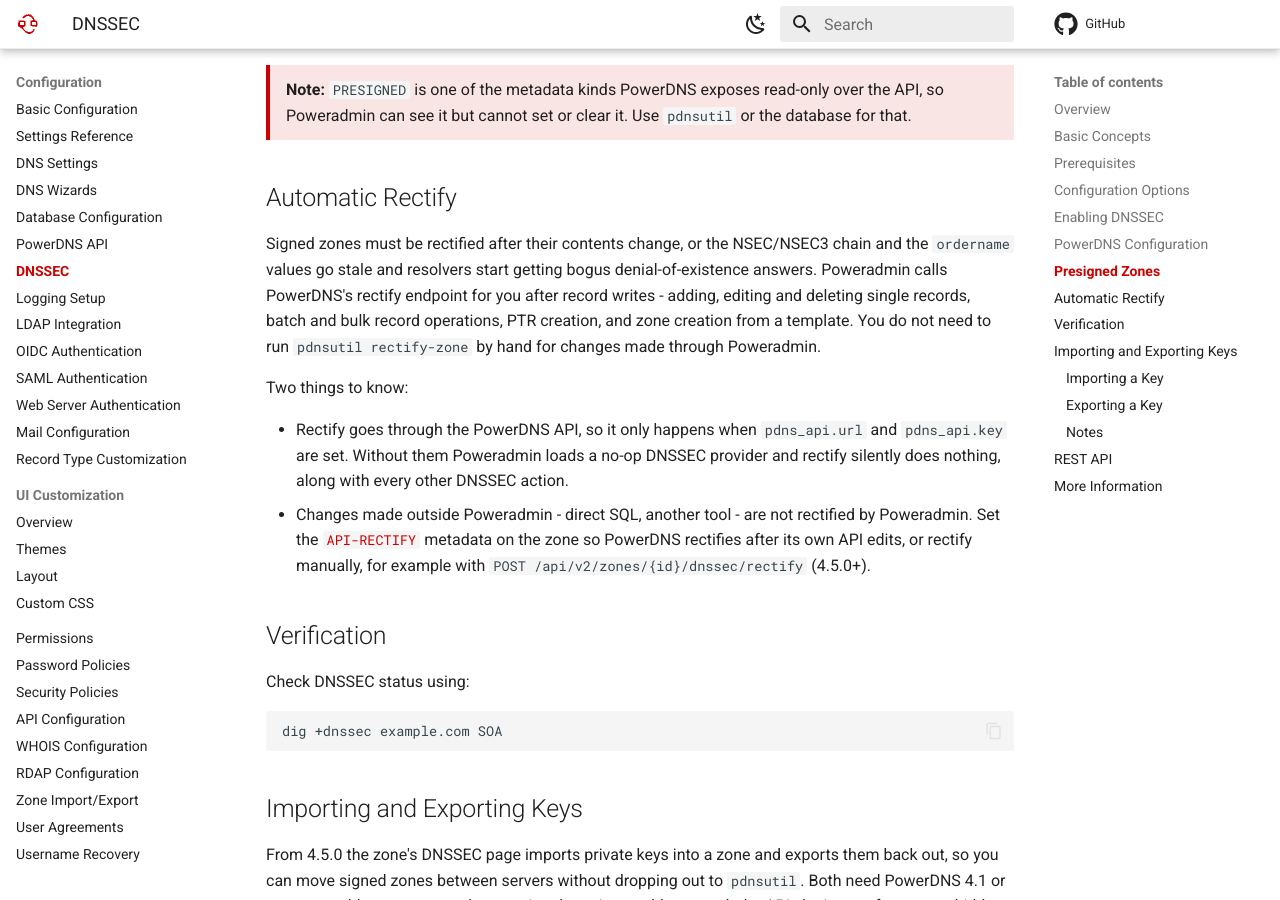
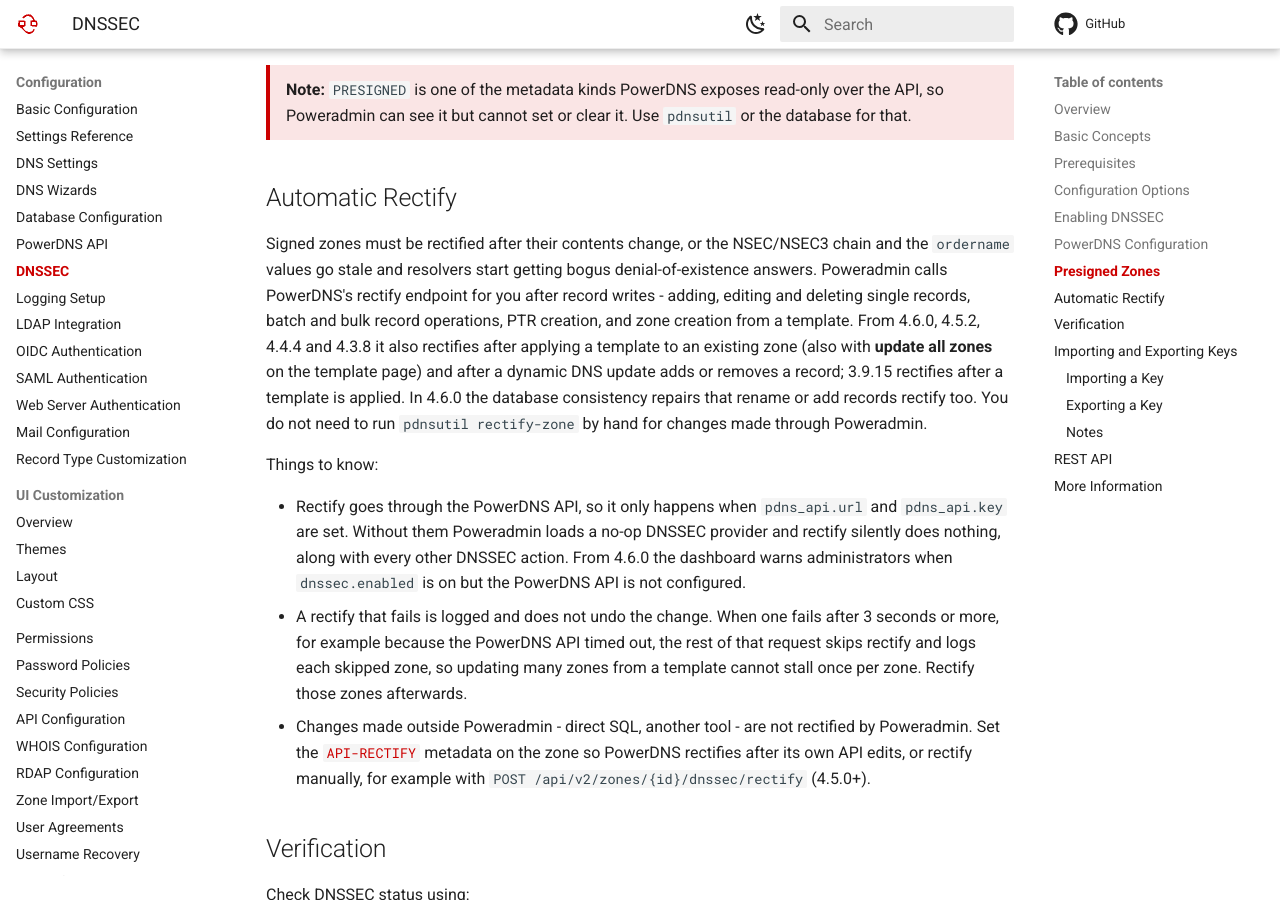
Before and after one commit to poweradmin/poweradmin-docs, an MkDocs documentation site: the page built from docs/configuration/dnssec.md, in a window 1280 px wide and 900 px high, scrolled down 3508 px. Built offline with MkDocs 1.6.1 and Material for MkDocs 9.7.7, drawn with Linux system fonts in a browser that asks for light colours; nearby versions of some CDN libraries; library files that are not in the unit come from our copies; comment, search, counter and statistics services are not loaded.

Commit message:
docs(dnssec): document rectify after template apply, dynamic DNS and consistency repairs

```diff
--- a/docs/configuration/dnssec.md
+++ b/docs/configuration/dnssec.md
@@ -127,14 +127,22 @@
 `ordername` values go stale and resolvers start getting bogus denial-of-existence answers.
 Poweradmin calls PowerDNS's rectify endpoint for you after record writes - adding, editing and
 deleting single records, batch and bulk record operations, PTR creation, and zone creation from a
-template. You do not need to run `pdnsutil rectify-zone` by hand for changes made through
-Poweradmin.
+template. From 4.6.0, 4.5.2, 4.4.4 and 4.3.8 it also rectifies after applying a template to an
+existing zone (also with **update all zones** on the template page) and after a dynamic DNS update
+adds or removes a record; 3.9.15 rectifies after a template is applied. In 4.6.0 the database
+consistency repairs that rename or add records rectify too. You do not need to run
+`pdnsutil rectify-zone` by hand for changes made through Poweradmin.
 
-Two things to know:
+Things to know:
 
 - Rectify goes through the PowerDNS API, so it only happens when `pdns_api.url` and `pdns_api.key`
   are set. Without them Poweradmin loads a no-op DNSSEC provider and rectify silently does nothing,
-  along with every other DNSSEC action.
+  along with every other DNSSEC action. From 4.6.0 the dashboard warns administrators when
+  `dnssec.enabled` is on but the PowerDNS API is not configured.
+- A rectify that fails is logged and does not undo the change. When one fails after 3 seconds or
+  more, for example because the PowerDNS API timed out, the rest of that request skips rectify
+  and logs each skipped zone, so updating many zones from a template cannot stall once per zone.
+  Rectify those zones afterwards.
 - Changes made outside Poweradmin - direct SQL, another tool - are not rectified by Poweradmin.
   Set the [`API-RECTIFY`](https://doc.powerdns.com/authoritative/domainmetadata.html#metadata-api-rectify)
   metadata on the zone so PowerDNS rectifies after its own API edits, or rectify manually, for
```
Also changed, not shown: docs/whats-new/v4.6.0.md (+1 -0 lines).
